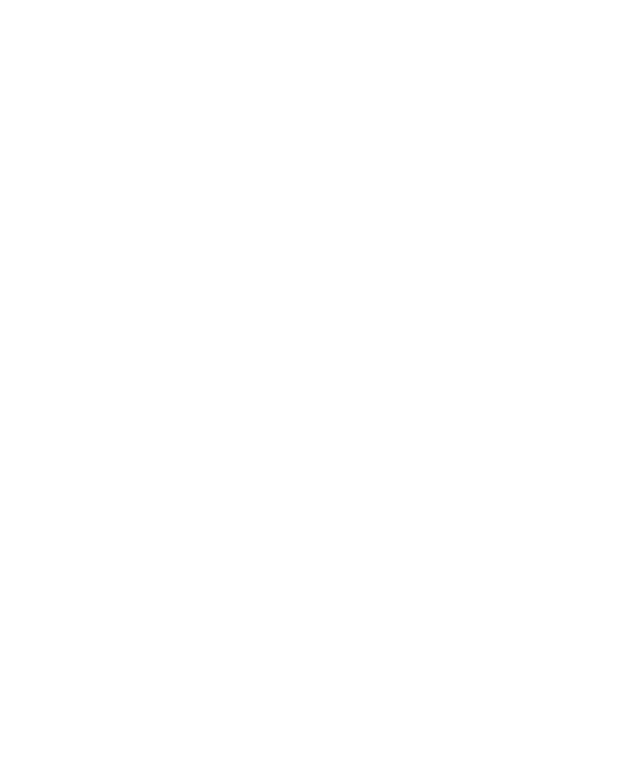
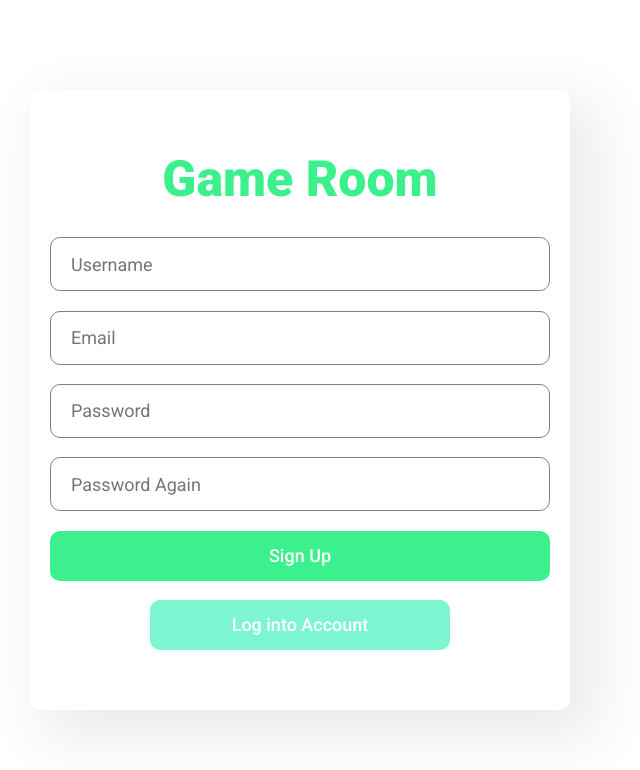
Before and after one commit to BeccaPirie/game-room, a React (Create React App) app in the folder client/: page /register in a window 1280 px wide. Shown: the top 770 px of the page, without its empty margins (340-980 px from the left). Built offline with nearby package versions, Linux system fonts and the light colour scheme; the HTML template or start-up script is replaced by a standard one.

Commit message:
register page

```diff
--- a/client/src/App.js
+++ b/client/src/App.js
@@ -1,6 +1,7 @@
 import Home from "./pages/home/Home"
 import Profile from "./pages/profile/Profile";
 import Login from "./pages/login/Login";
+import Register from "./pages/register/Register";
 import { BrowserRouter as Router, Switch, Route } from 'react-router-dom';
 
 function App() {
@@ -10,6 +11,7 @@
         <Route path='/' exact component={Home} />
         <Route path='/profile' component={Profile} />
         <Route path='/login' component={Login} />
+        <Route path='/register' component={Register} />
       </Switch>
     </Router>
 
--- /dev/null
+++ b/client/src/pages/register/Register.jsx
@@ -0,0 +1,19 @@
+import './register.scss'
+
+export default function Register() {
+    return (
+        <div className="login">
+
+            <div className="loginBox">
+                <h3 className="loginTitle">Game Room</h3>
+                <input placeholder="Username" className="loginInput" />
+                <input placeholder="Email" className="loginInput" />
+                <input placeholder="Password" className="loginInput" />
+                <input placeholder="Password Again" className="loginInput" />
+                <button className="loginButton">Sign Up</button>
+                <button className="loginRegisterButton">Log into Account</button>
+            </div>
+
+        </div>
+    )
+}
--- /dev/null
+++ b/client/src/pages/register/register.scss
@@ -0,0 +1,94 @@
+@import '../../scss//variables';
+
+.login {
+    width: 100vw;
+    height: 100vh;
+    display: flex;
+  }
+
+  .loginBox {
+      width: 80%;
+      margin: auto;
+      height: 400px;
+      padding: 60px 20px;
+      background-color: white;
+      border-radius: 10px;
+      display: flex;
+      flex-direction: column;
+      justify-content: space-between;
+      box-shadow: 20px 20px 60px 10px #ebebeb;
+  }
+
+  .loginTitle {
+    display: flex;
+    justify-content: center;
+    font-size: 40px;
+    font-weight: 800;
+    color: $green;
+    margin-bottom: 10px;
+  }
+
+  .loginInput{
+      height: 50px;
+      border-radius: 10px;
+      border: 1px solid gray;
+      font-size: 16px;
+      padding-left: 20px;
+  }
+
+  .loginInput:focus{
+      outline: none;
+  }
+
+  .loginButton{
+      height: 50px;
+      border-radius: 10px;
+      border: none;
+      background-color: $green;
+      color: white;
+      font-size: 18px;
+      font-weight: 500;
+      cursor: pointer;
+  }
+
+  .loginForgot{
+      text-align: center;
+      color: #1775ee;
+  }
+
+  .loginRegisterButton{
+      width: 60%;
+      align-self: center;
+      height: 50px;
+      border-radius: 10px;
+      border: none;
+      background-color: #7ef5d1;
+      color: white;
+      font-size: 18px;
+      font-weight: 500;
+      cursor: pointer;
+  }
+
+  @media (min-width: 800px) {
+    .loginBox {
+        width: 500px;
+    }
+
+    .loginTitle {
+        font-size: 50px;
+    }
+
+    .loginInput{
+        font-size: 18px;
+    }
+
+    .loginButton .loginRegisterButton {
+        font-size: 20px;
+    }
+}
+
+@media (min-height: 600px) {
+    .loginBox {
+        height: 500px;
+    }
+}
```
